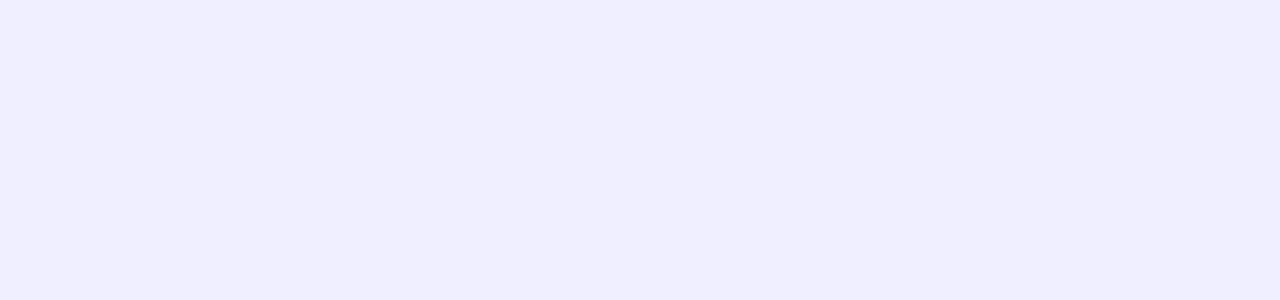
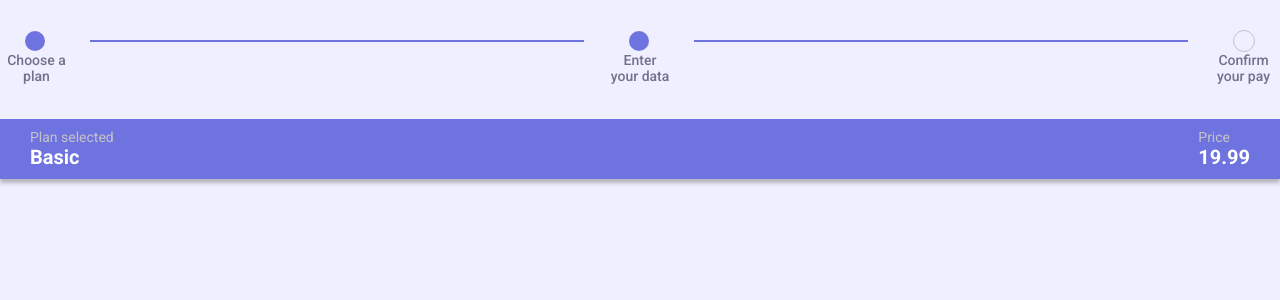
Before and after one commit to sam-621/PaymentApp, a React app: page /Basic in a window 1280 px wide. Shown: the top 300 px of the page. Built offline with nearby package versions, Linux system fonts and the light colour scheme.

Commit message:
(add) Plan info component

```diff
--- a/src/App.jsx
+++ b/src/App.jsx
@@ -8,7 +8,7 @@ const App = () => {
     <BrowserRouter>
       <Switch>
         <Route exact path="/" component={Main} />
-        <Route exact path="/data" component={EnterData} />
+        <Route exact path="/:planName" component={EnterData} />
       </Switch>
     </BrowserRouter>
   );
--- a/src/components/molecules/PlanCard.jsx
+++ b/src/components/molecules/PlanCard.jsx
@@ -19,7 +19,7 @@ const PlanCard = ({ Primary, Plan, Cost, Storage, AllowedUsers, SendUp }) => {
           Primary ? 'PlanCard-Link-Primary' : 'PlanCard-Link-Secondary'
         }
       >
-        <Link to="/data">Buy</Link>
+        <Link to={`/${Plan}`}>Buy</Link>
       </div>
     </article>
   );
--- /dev/null
+++ b/src/components/molecules/PlanInfo.jsx
@@ -0,0 +1,19 @@
+import React from 'react';
+import '../../style/molecules/PlanInfo.css';
+
+const PlanInfo = ({ plan, price }) => {
+  return (
+    <div className="PlanInfo">
+      <div className="Plan-name">
+        <h1>Plan selected</h1>
+        <p>{plan}</p>
+      </div>
+      <div className="Plan-Price">
+        <h1>Price</h1>
+        <p>{price}</p>
+      </div>
+    </div>
+  );
+};
+
+export default PlanInfo;
--- a/src/components/molecules/index.js
+++ b/src/components/molecules/index.js
@@ -1,5 +1,6 @@
 import ProgressBar from './ProgressBar';
 import ProgressText from './ProgressText';
 import PlanCard from './PlanCard';
+import PlanInfo from './PlanInfo';
 
-export { ProgressBar, ProgressText, PlanCard };
+export { ProgressBar, ProgressText, PlanCard, PlanInfo };
--- a/src/components/pages/EnterData.jsx
+++ b/src/components/pages/EnterData.jsx
@@ -1,11 +1,20 @@
 import React from 'react';
+import '../../style/pages/EnterData.css';
+import { useParams } from 'react-router-dom';
 
 import { ProgressSection } from '../containers';
+import { PlanInfo } from '../molecules';
+import { PlanData } from '../../utils/Plans';
 
 const EnterData = () => {
+  const { planName } = useParams();
+  const plan = PlanData.filter((plan) => plan.plan === planName);
   return (
     <>
       <ProgressSection isFirstFill={true} isSecondFill={true} />
+      <main className="EnterData-main">
+        <PlanInfo plan={plan[0].plan} price={plan[0].price} />
+      </main>
     </>
   );
 };
--- /dev/null
+++ b/src/style/molecules/PlanInfo.css
@@ -0,0 +1,19 @@
+.PlanInfo {
+  display: flex;
+  background-color: #6f73df;
+  justify-content: space-between;
+  padding: 10px 30px;
+  box-shadow: 0px 4px 4px rgba(0, 0, 0, 0.25);
+}
+.PlanInfo h1 {
+  margin: 0;
+  font-size: 14px;
+  color: #c4c4c4;
+  font-weight: 400;
+}
+.PlanInfo p {
+  margin: 0;
+  font-size: 20px;
+  color: #ffffff;
+  font-weight: 700;
+}
--- /dev/null
+++ b/src/style/pages/EnterData.css
@@ -0,0 +1,3 @@
+.EnterData-main {
+  margin-top: 35px;
+}
```
